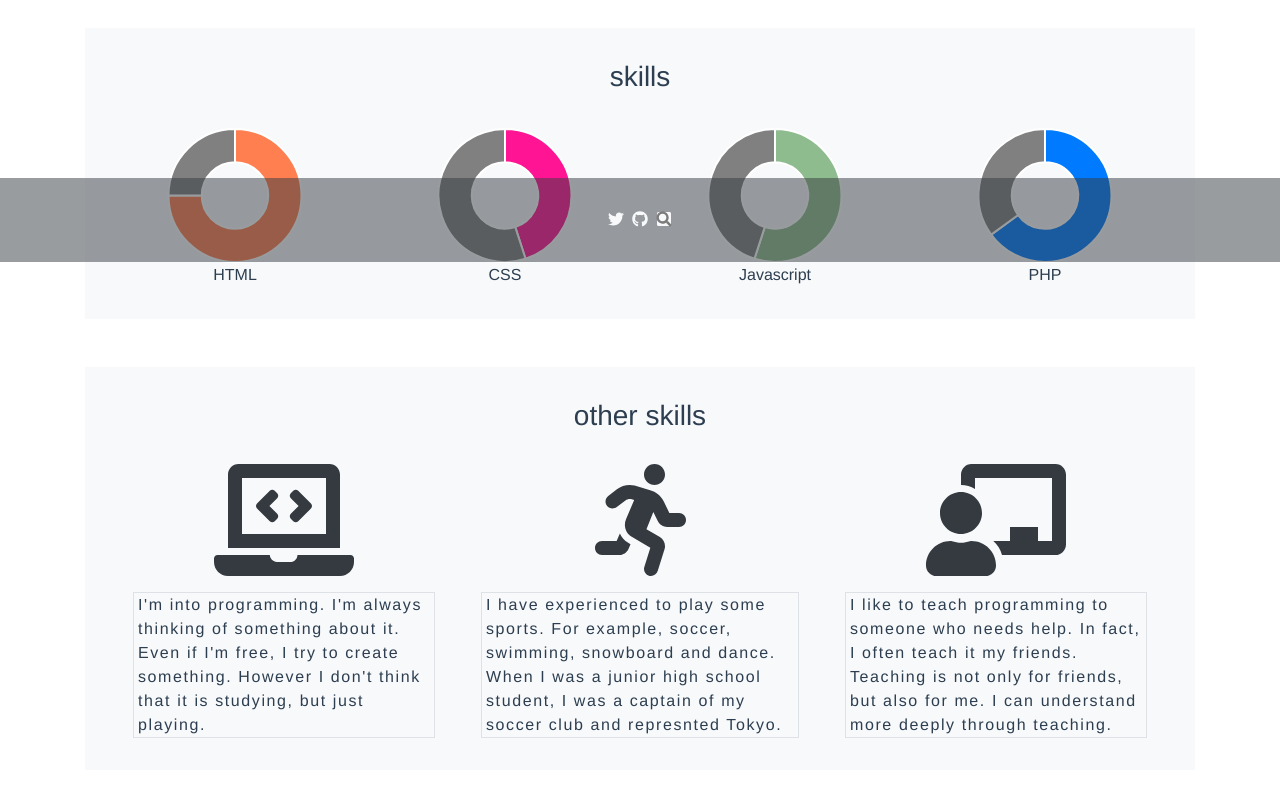
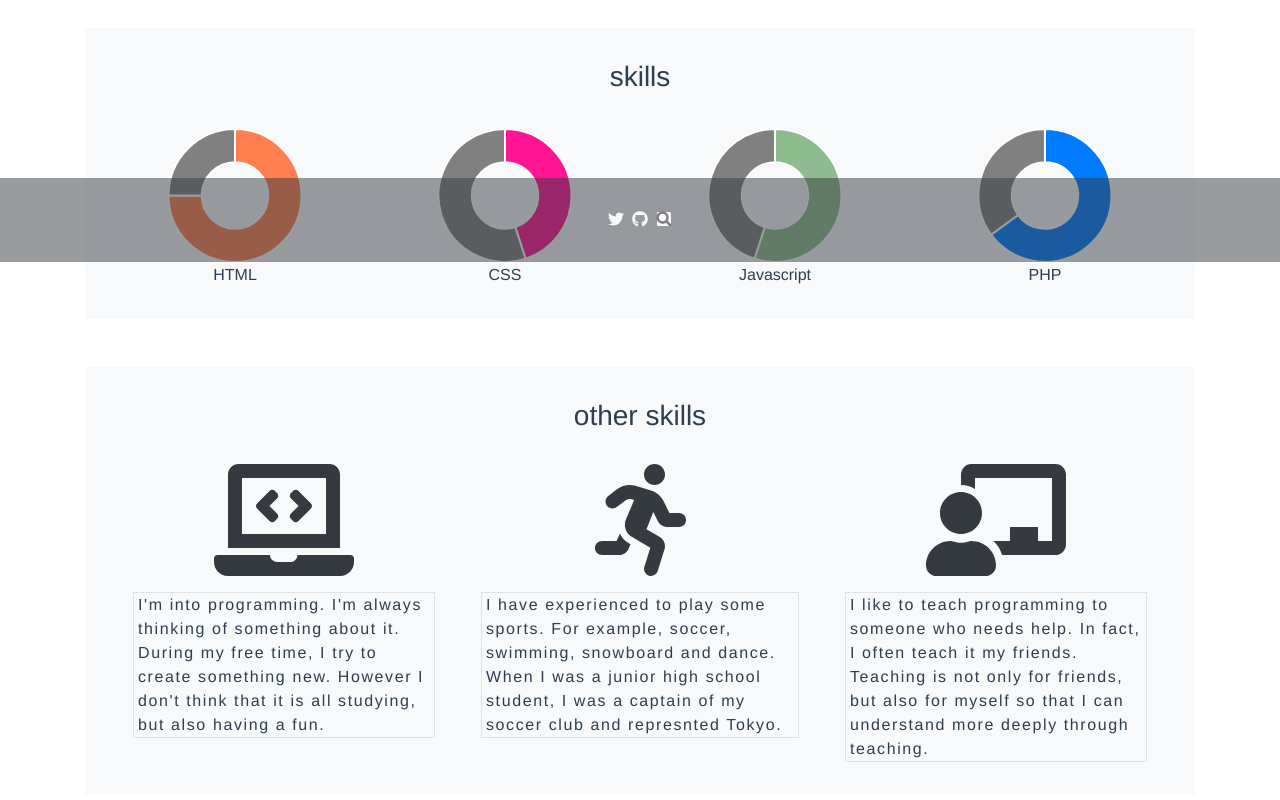
Before and after one commit to General0917/Portfolio-vue, a Vue app: page /about in a window 1280 px wide. Shown: the part 538-1338 px from the top of the page. Built offline with nearby package versions, Linux system fonts and the light colour scheme.

Commit message:
modified about.vue

```diff
--- a/src/views/About.vue
+++ b/src/views/About.vue
@@ -95,7 +95,7 @@
         <div class="row my-3">
           <div class="col-4">
             <font-awesome-icon :icon="['fas','laptop-code']" class="ml-5 text-dark skill-icon"/>
-            <div class="border ml-5 mt-3 px-1 txt-skill">I'm into programming. I'm always thinking of something about it. Even if I'm free, I try to create something. However I don't think that it is studying, but just playing.</div>
+            <div class="border ml-5 mt-3 px-1 txt-skill">I'm into programming. I'm always thinking of something about it. During my free time, I try to create something new. However I don't think that it is all studying, but also having a fun.</div>
           </div>
           <div class="col-4">
             <font-awesome-icon :icon="['fas','running']" class="text-dark skill-icon"/>
@@ -103,7 +103,7 @@
           </div>
           <div class="col-4">
             <font-awesome-icon :icon="['fas','chalkboard-teacher']" class="mr-5 text-dark skill-icon"/>
-            <div class="border mr-5 mt-3 px-1 txt-skill">I like to teach programming to someone who needs help. In fact, I often teach it my friends. Teaching is not only for friends, but also for me. I can understand more deeply through teaching.</div>
+            <div class="border mr-5 mt-3 px-1 txt-skill">I like to teach programming to someone who needs help. In fact, I often teach it my friends. Teaching is not only for friends, but also for myself so that I can understand more deeply through teaching.</div>
           </div>
         </div>
       </div>
```
